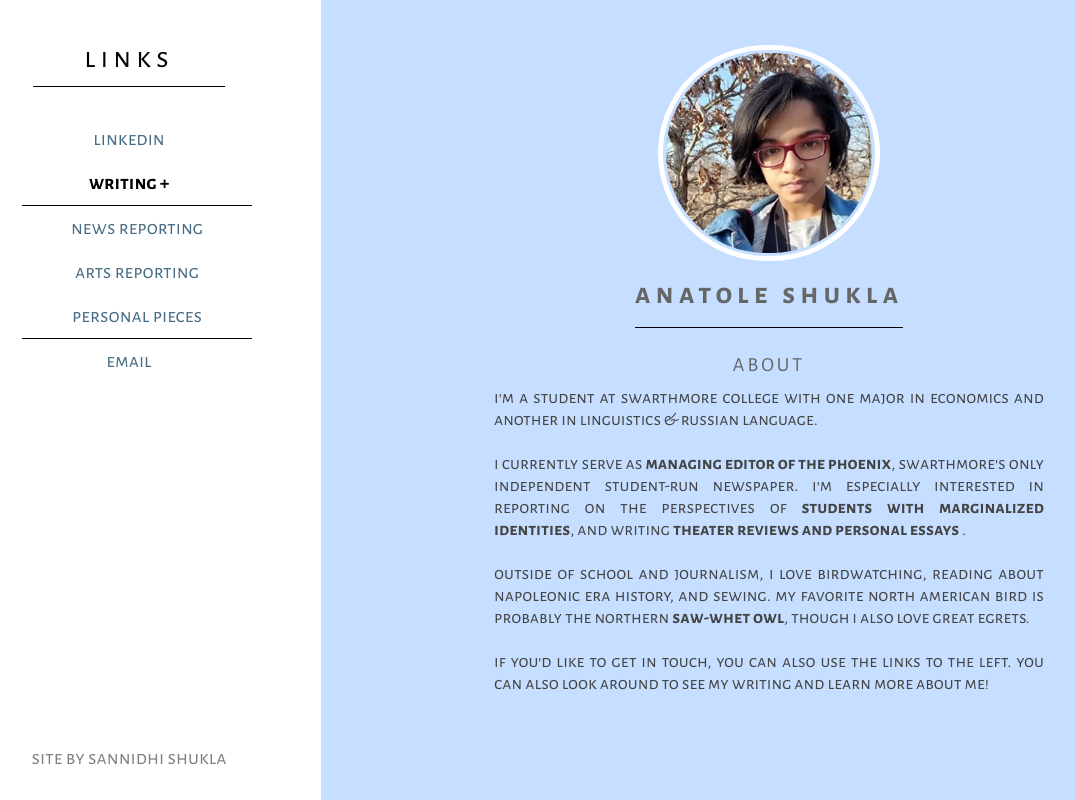
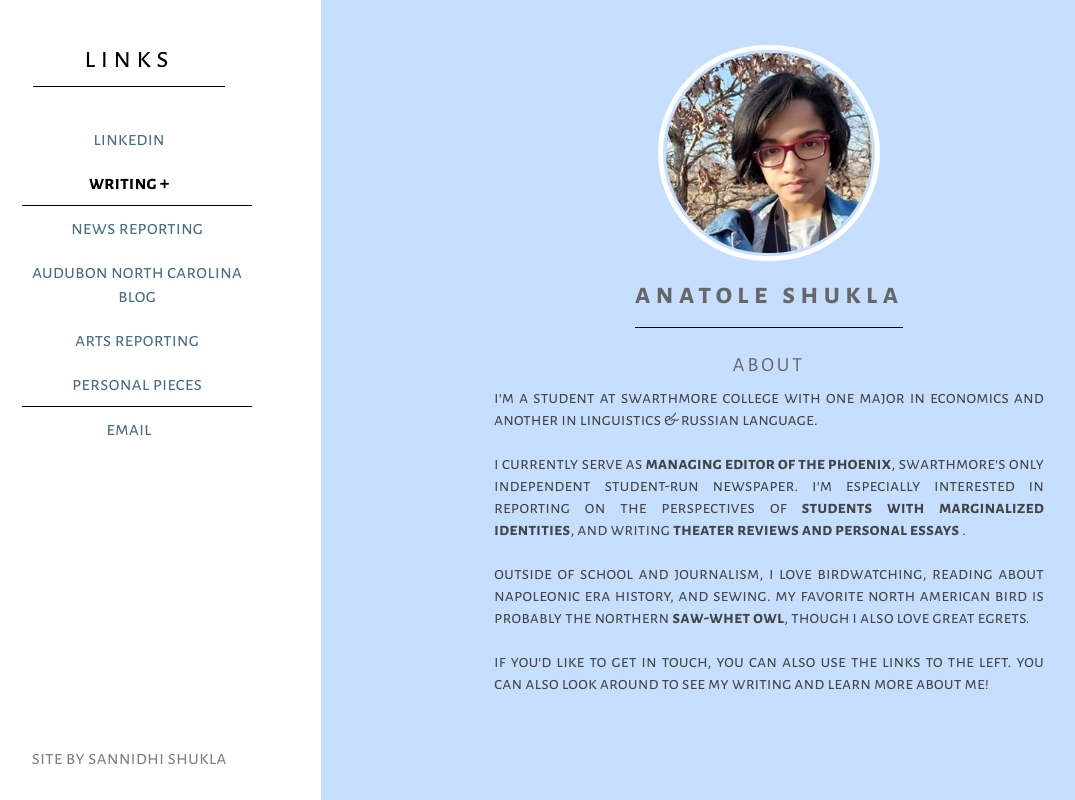
Before and after one commit to AnatoleShukla/anatoleshukla.github.io, a plain HTML site: page index.html in a window 1280 px wide. Both pictures are taken after a click on the button "writing +". Shown: the whole page, without its empty margins (63-1138 px from the left). Drawn offline with Linux system fonts and the light colour scheme.

Commit message:
Update index.html

```diff
--- a/index.html
+++ b/index.html
@@ -23,6 +23,7 @@
           <div class="dropdown-container">
             <div class="separator-drop"></div>
             <a href="portfolios/news-portfolio.html">News Reporting</a>
+	    <a href="portfolios/audubon-portfolio.html">Audubon North Carolina Blog</a>
             <a href="portfolios/arts-portfolio.html">Arts Reporting</a>
 	    <a href="portfolios/personal-portfolio.html">Personal Pieces</a>
             <div class="separator-drop"></div>
```
